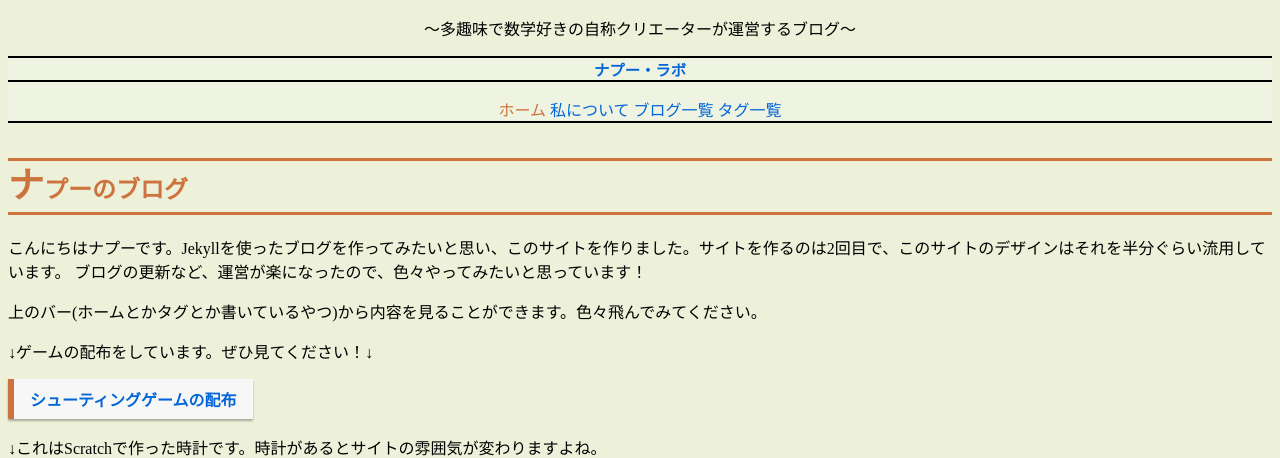
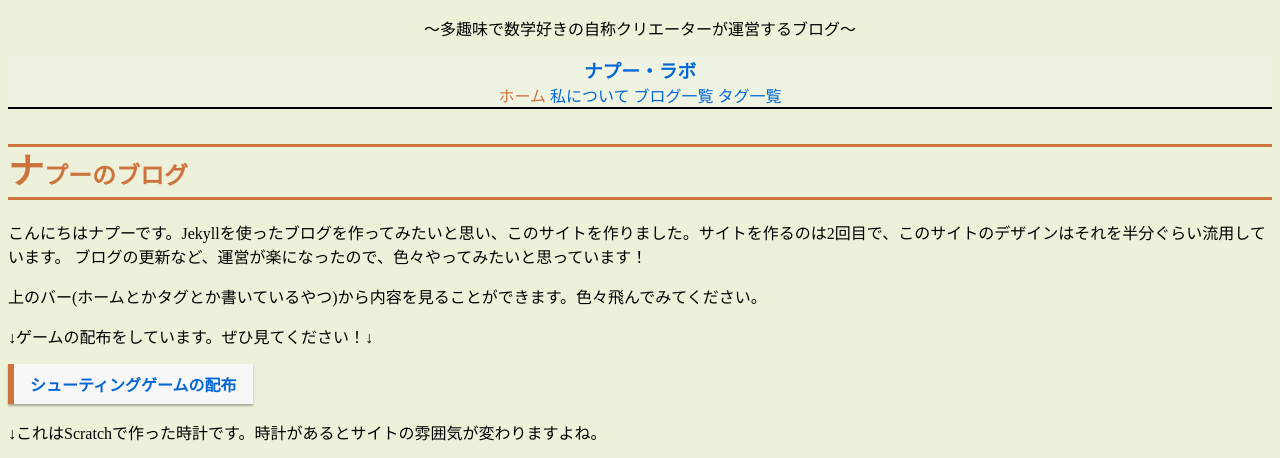
Before and after one commit to sirokurokumasan/sirokurokumasan.github.io, a Jekyll site: the page built from index.md, in a window 1280 px wide and 1400 px high. Shown: the top 458 px of the window. Built offline with Jekyll 4.4.1, drawn with Linux system fonts in a browser that asks for light colours; grey boxes are pictures that could not be loaded.

Commit message:
これでどうだ！

```diff
--- a/_sass/main.scss
+++ b/_sass/main.scss
@@ -13,9 +13,7 @@ a:hover{
 
 //このサイトではフッターにしかh1を使わない主義だったが、使いずらいのでh3にした
 h3{
-  font-size: 1.2vw;
-  border-top: solid 2px #000;
-  border-bottom: solid 2px #000;
+  display: inline;
 }
 //タイトル
 h2 {
```
